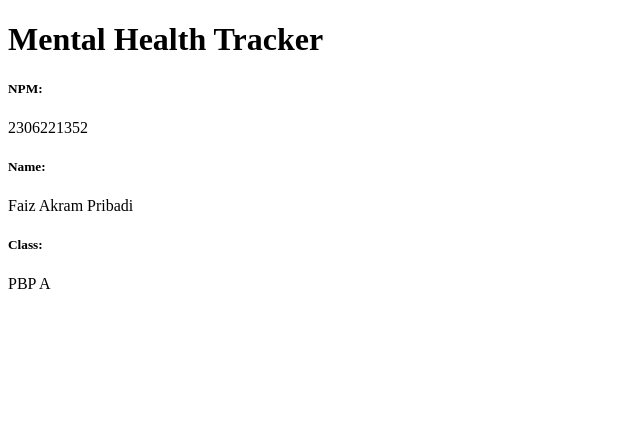
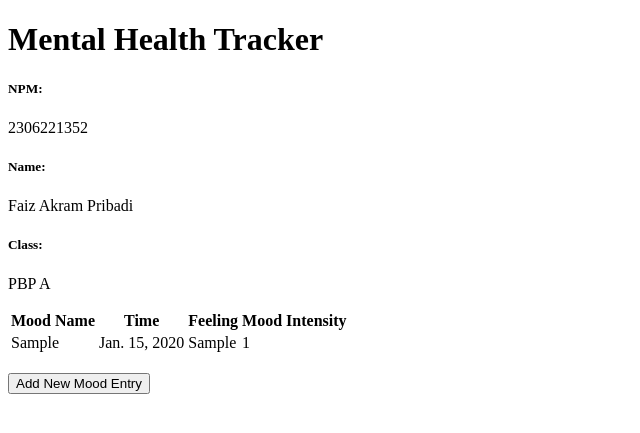
Before and after one commit to FaizAP412/mental-health-tracker, a Django app: page / in a window 1280 px wide. Shown: the top 433 px of the page, without its empty margins (0-640 px from the left). Run offline with Django 5.2, Linux system fonts and the light colour scheme; tables that the repository leaves empty hold one stand-in row (values such as "Sample post").

Commit message:
finished tutorial 2

```diff
--- a/main/models.py
+++ b/main/models.py
@@ -1,6 +1,8 @@
 from django.db import models
+import uuid
 
 class MoodEntry(models.Model):
+    id = models.UUIDField(primary_key=True, default=uuid.uuid4, editable=False)
     mood = models.CharField(max_length=255)
     time = models.DateField(auto_now_add=True)
     feelings = models.TextField()
--- a/main/templates/main.html
+++ b/main/templates/main.html
@@ -10,4 +10,34 @@
 
 <h5>Class:</h5>
 <p>{{ class }}</p>
+
+{% if not mood_entries %}
+<p>Belum ada data mood pada mental health tracker.</p>
+{% else %}
+<table>
+  <tr>
+    <th>Mood Name</th>
+    <th>Time</th>
+    <th>Feeling</th>
+    <th>Mood Intensity</th>
+  </tr>
+
+  {% comment %} Berikut cara memperlihatkan data mood di bawah baris ini
+  {% endcomment %}
+  {% for mood_entry in mood_entries %}
+  <tr>
+    <td>{{mood_entry.mood}}</td>
+    <td>{{mood_entry.time}}</td>
+    <td>{{mood_entry.feelings}}</td>
+    <td>{{mood_entry.mood_intensity}}</td>
+  </tr>
+  {% endfor %}
+</table>
+{% endif %}
+
+<br />
+
+<a href="{% url 'main:create_mood_entry' %}">
+  <button>Add New Mood Entry</button>
+</a>
 {% endblock content %}
--- a/main/urls.py
+++ b/main/urls.py
@@ -1,8 +1,13 @@
 from django.urls import path
-from main.views import show_main
+from main.views import show_main, create_mood_entry, show_xml, show_json, show_xml_by_id, show_json_by_id
 
 app_name = 'main'
 
 urlpatterns = [
     path('', show_main, name='show_main'),
+    path('create-mood-entry', create_mood_entry, name='create_mood_entry'),
+    path('xml/', show_xml, name='show_xml'),
+    path('json/', show_json, name='show_json'),
+    path('xml/<str:id>', show_xml_by_id, name='show_xml_by_id'),
+    path('json/<str:id>', show_json_by_id, name='show_json_by_id'),
 ]
--- a/main/views.py
+++ b/main/views.py
@@ -1,10 +1,43 @@
-from django.shortcuts import render
+from django.shortcuts import render, redirect
+from main.forms import MoodEntryForm
+from main.models import MoodEntry
+from django.http import HttpResponse
+from django.core import serializers
 
 def show_main(request):
+    mood_entries = MoodEntry.objects.all()
+
     context = {
         'npm' : '2306221352',
         'name': 'Faiz Akram Pribadi',
-        'class': 'PBP A'
+        'class': 'PBP A',
+        'mood_entries': mood_entries
     }
 
     return render(request, "main.html", context)
+
+def create_mood_entry(request):
+    form = MoodEntryForm(request.POST or None)
+
+    if form.is_valid() and request.method == "POST":
+        form.save()
+        return redirect('main:show_main')
+
+    context = {'form': form}
+    return render(request, "create_mood_entry.html", context)
+
+def show_xml(request):
+    data = MoodEntry.objects.all()
+    return HttpResponse(serializers.serialize('xml', data), content_type='application/xml')
+
+def show_json(request):
+    data = MoodEntry.objects.all()
+    return HttpResponse(serializers.serialize('json', data), content_type='application/json')
+
+def show_xml_by_id(request, id):
+    data = MoodEntry.objects.filter(pk=id)
+    return HttpResponse(serializers.serialize('xml', data), content_type='application/xml')
+
+def show_json_by_id(request, id):
+    data = MoodEntry.objects.filter(pk=id)
+    return HttpResponse(serializers.serialize('json', data), content_type='application/json')
--- a/mental_health_tracker/settings.py
+++ b/mental_health_tracker/settings.py
@@ -55,7 +55,7 @@ ROOT_URLCONF = 'mental_health_tracker.urls'
 TEMPLATES = [
     {
         'BACKEND': 'django.template.backends.django.DjangoTemplates',
-        'DIRS': [BASE_DIR / "templates"],
+        'DIRS': [BASE_DIR / 'templates'],
         'APP_DIRS': True,
         'OPTIONS': {
             'context_processors': [
@@ -122,3 +122,5 @@ STATIC_URL = 'static/'
 # https://docs.djangoproject.com/en/5.1/ref/settings/#default-auto-field
 
 DEFAULT_AUTO_FIELD = 'django.db.models.BigAutoField'
+
+CSRF_TRUSTED_ORIGINS = ["http://localhost","http://127.0.0.1","http://faiz-akram-mentalhealthtracker.pbp.cs.ui.ac.id", "https://faiz-akram-mentalhealthtracker.pbp.cs.ui.ac.id"]
```
Also changed, not shown: main/forms.py (added, +7 -0 lines), main/templates/create_mood_entry.html (added, +18 -0 lines), .github/workflows/deploy.yml (added), main/migrations/0002_alter_moodentry_id.py (added), 2 other files.
